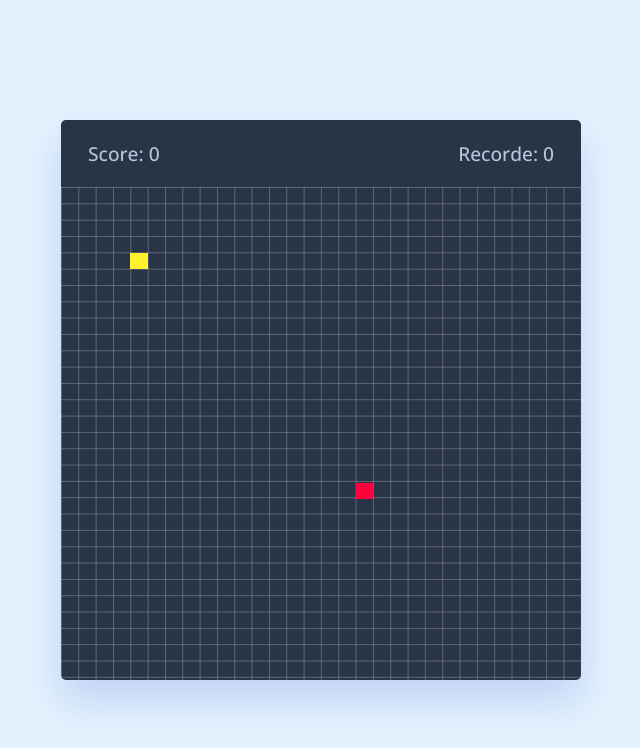
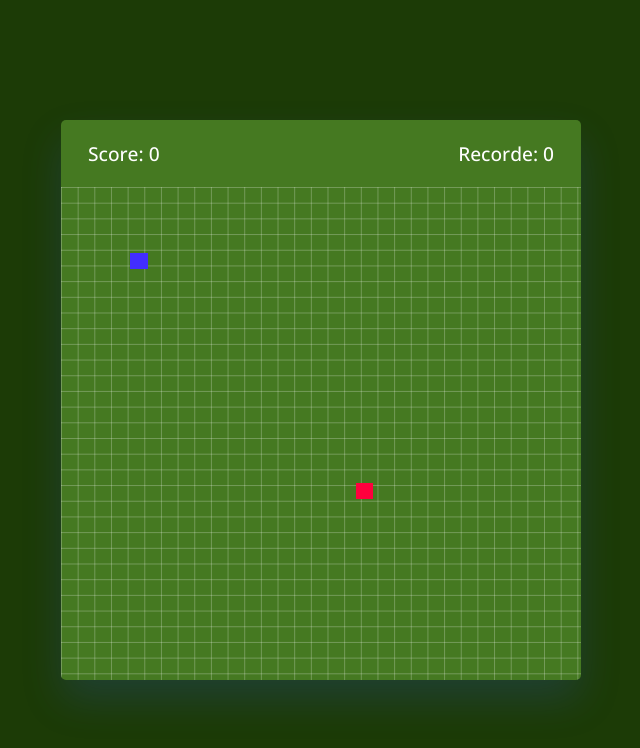
Before and after one commit to MTSmalow/snake-game, a plain HTML site: page index.html in a window 1280 px wide. Shown: the whole page, without its empty margins (319-959 px from the left). Drawn offline with nearby package versions, Linux system fonts and the light colour scheme.

Commit message:
Add files via upload

```diff
--- a/style.css
+++ b/style.css
@@ -11,7 +11,7 @@ body {
   align-items: center;
   justify-content: center;
   min-height: 100vh;
-  background: #e3f2fd;
+  background: #1c3b06;
 }
 .wrapper {
   width: 65vmin;
@@ -21,11 +21,11 @@ body {
   flex-direction: column;
   justify-content: center;
   border-radius: 5px;
-  background: #293447;
+  background: #457921;
   box-shadow: 0 20px 40px rgba(52, 87, 220, 0.2);
 }
 .game-details {
-  color: #b8c6dc;
+  color: #ffffff;
   font-weight: 500;
   font-size: 1.2rem;
   padding: 20px 27px;
@@ -38,14 +38,14 @@ body {
   display: grid;
   background: linear-gradient(#ffffff40 1px, transparent 1px) 0 0,
     linear-gradient(90deg, #ffffff40 1px, transparent 1px) 0 0;
-  background-size: 2.166449934980494vh 2.0416124837451237vh;
+  background-size: 16.66px 15.7px;
   grid-template: repeat(30, 1fr) / repeat(30, 1fr);
 }
 .play-board .food {
   background: #ff003d;
 }
 .play-board .head {
-  background: #fff12d;
+  background: #422dff;
 }
 
 .controls {
@@ -79,6 +79,6 @@ body {
     font-size: 1rem;
   }
   .play-board {
-    background-size: 3vh 3.4070221066319895vh;
+    background-size: 22.78px 25.78px;
   }
 }
```
